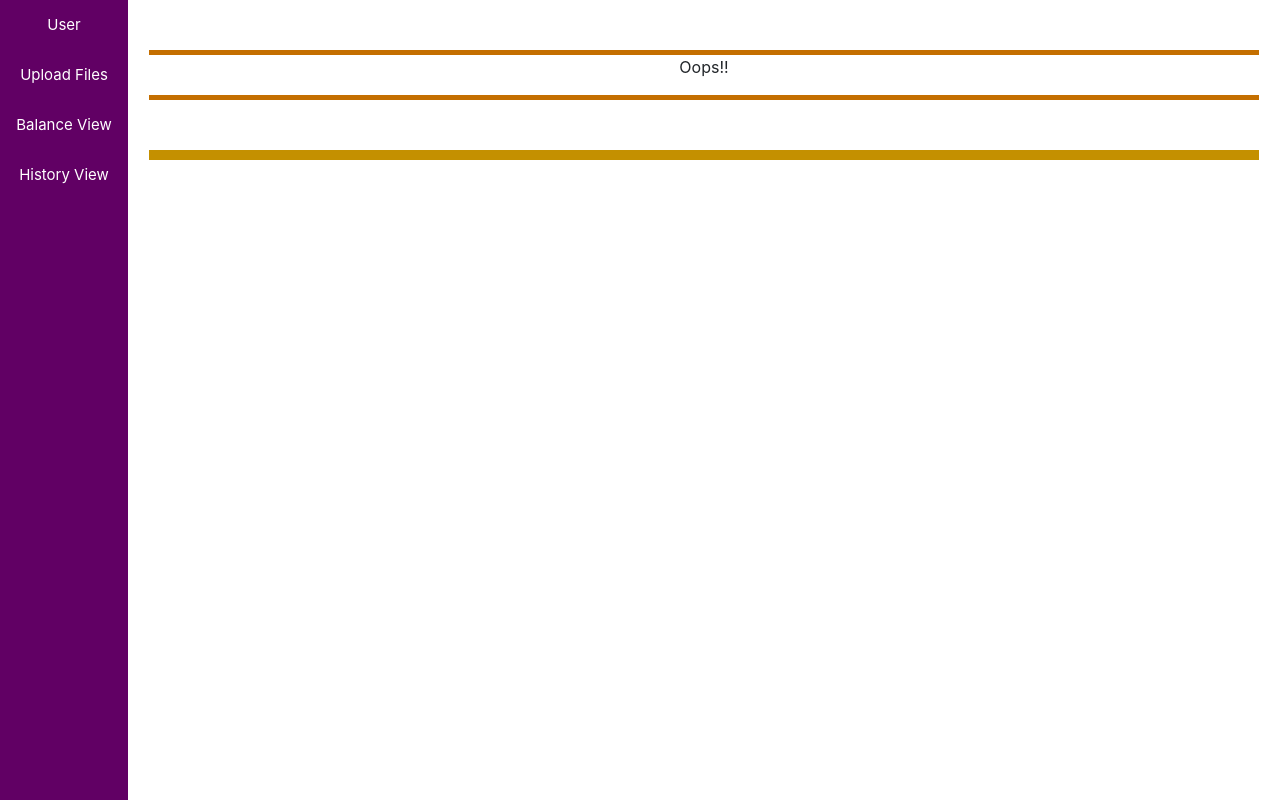
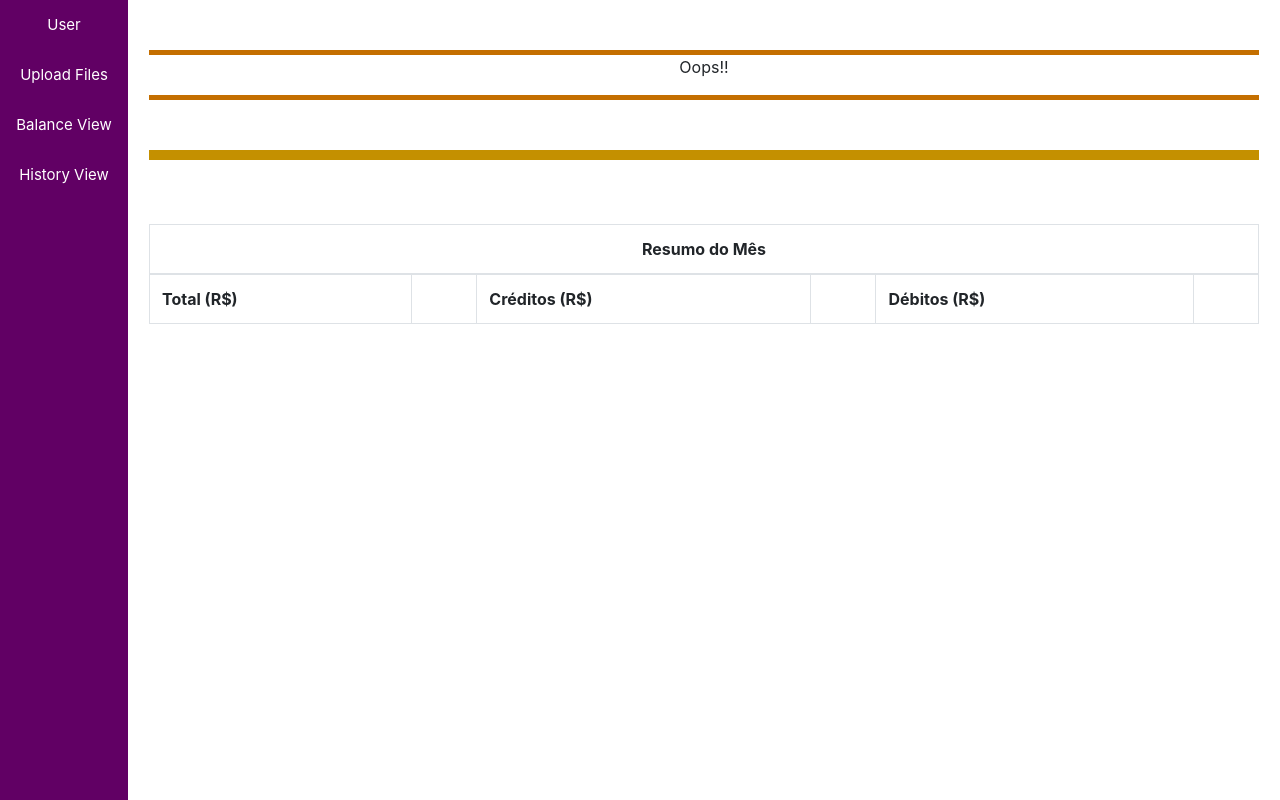
Before and after one commit to Titowisk/budget_app, a Django app: page /budget_viewer/transactions in a window 1280 px wide. Run offline with Django 3.2, Linux system fonts and the light colour scheme; data that the repository does not hold is empty; some libraries are stand-ins or nearby versions.

Commit message:
Add summary section content and style

```diff
--- a/budget_viewer/static/budget_viewer/css/transactions.css
+++ b/budget_viewer/static/budget_viewer/css/transactions.css
@@ -41,7 +41,24 @@
     background-color: #c49000;
 }
 
+/* SUMMARY */
+.summary__title {
+    text-align: center;
+    font-weight: bold;
 
+}
+
+.summary__subtitle {
+    font-weight: bold;
+}
+
+.summary__total_expenses {
+    color: #B30000;
+}
+
+.summary__total_incomes {
+    color: #04B335;
+}
 
 /* TABLE */
 .table_section {
--- a/budget_viewer/templates/budget_viewer/transactions.html
+++ b/budget_viewer/templates/budget_viewer/transactions.html
@@ -48,6 +48,26 @@
     </ul>
 </div>
 
+<section class="summary__section">
+    <table class="table table-bordered">
+        <thead class="summary__header">
+            <tr class="summary__row">
+                <th class="summary__title" colspan="6">Resumo do Mês</th>
+            </tr>
+        </thead>
+        <tbody class="summary__body">
+            <tr class="summary__row">
+                <th class="summary__subtitle">Total (R$)</th>
+                <td class="summary__data summary__total"></td>
+                <th class="summary__subtitle">Créditos (R$)</th>
+                <td class="summary__data summary__total_incomes"></td>
+                <th class="summary__subtitle">Débitos (R$)</th>
+                <td class="summary__data summary__total_expenses"></td>
+            </tr>
+        </tbody>
+    </table>
+</section>
+
 <!-- show transactions objects accordingly to the choosen options -->
 <section class="table_section">
     <div class="table_container">
```
